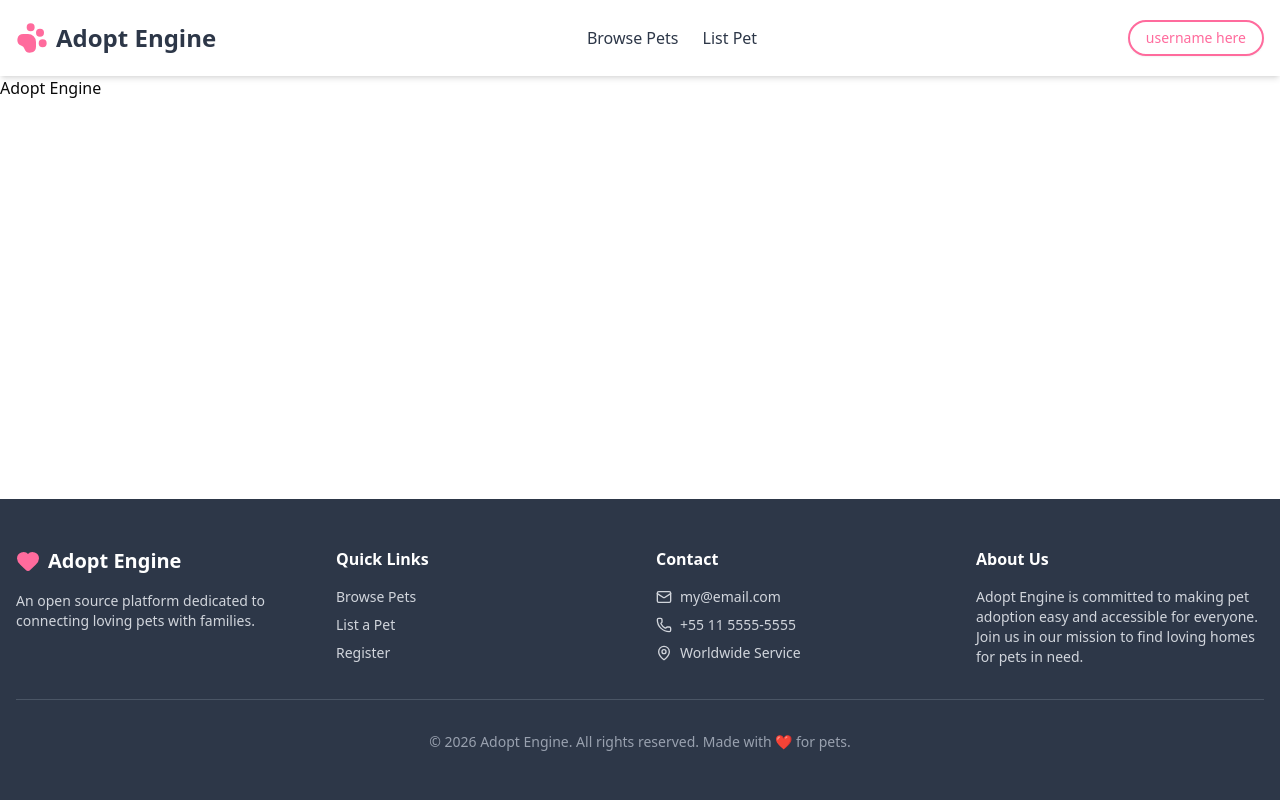
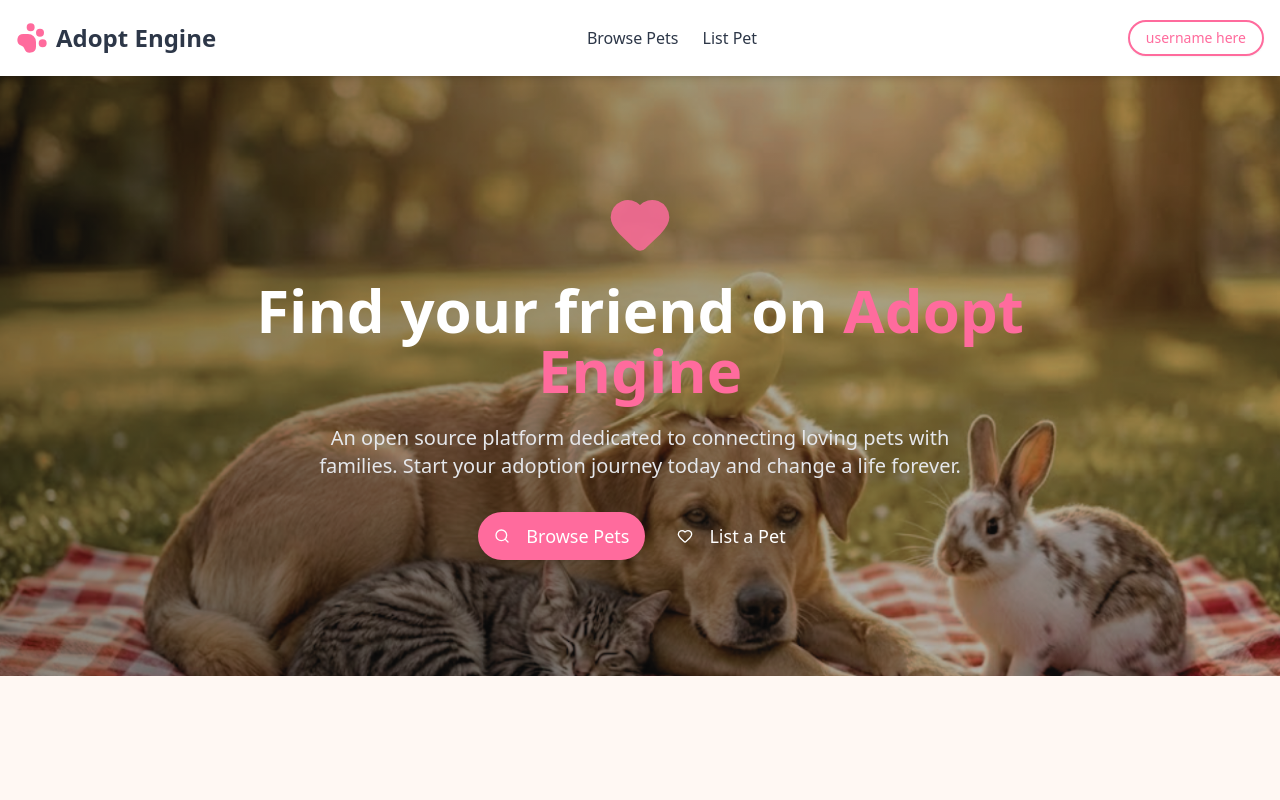
Before and after one commit to cristianpaixao/adopt-engine, a Next.js app: page / in a window 1280 px wide. Shown: the top 800 px of the page. Built offline with nearby package versions, Linux system fonts and the light colour scheme.

Commit message:
feat: make hero component and add to homepage

```diff
--- a/src/app/page.tsx
+++ b/src/app/page.tsx
@@ -1,9 +1,9 @@
+import Hero from '../components/Hero';
+
 export default function Home() {
   return (
-    <div>
-      <main>
-        <h1>Adopt Engine</h1>
-      </main>
+    <div className="min-h-screen bg-[#FFF8F3]">
+      <Hero />
     </div>
   );
 }
--- /dev/null
+++ b/src/components/Hero.tsx
@@ -0,0 +1,48 @@
+import { Heart, Search } from 'lucide-react';
+import { Button } from './ui/button';
+
+export default function Hero() {
+  return (
+    <div className="relative h-150 flex items-center justify-center overflow-hidden">
+      <div
+        className="absolute inset-0 bg-cover bg-center"
+        style={{ backgroundImage: "url('/hero-bg.png')" }}
+      >
+        <div className="absolute inset-0 bg-linear-to-r from-black/40 to-black/20"></div>
+      </div>
+
+      <div className="relative z-10 text-center px-4 max-w-4xl mx-auto">
+        <div className="flex justify-center mb-6">
+          <Heart className="w-16 h-16 text-[#FF6B9D] fill-[#FF6B9D] animate-pulse" />
+        </div>
+
+        <h1 className="text-5xl md:text-6xl font-bold text-white mb-6">
+          Find your friend on{' '}
+          <span className="text-[#FF6B9D]">Adopt Engine</span>
+        </h1>
+
+        <p className="text-xl text-gray-200 mb-8 max-w-2xl mx-auto">
+          An open source platform dedicated to connecting loving pets with
+          families. Start your adoption journey today and change a life forever.
+        </p>
+
+        <div className="flex flex-col sm:flex-row gap-4 justify-center">
+          <Button
+            size="lg"
+            className="rounded-full bg-[#FF6B9D] hover:bg-[#FF5A8D] text-white shadow-lg text-lg px-8 py-6 hover:cursor-pointer"
+          >
+            <Search className="w-5 h-5 mr-2" />
+            Browse Pets
+          </Button>
+          <Button
+            size="lg"
+            className="rounded-full bg-transparent text-white hover:bg-white hover:text-[#FF6B9D] text-lg px-8 py-6 hover:cursor-pointer transition-all"
+          >
+            <Heart className="w-5 h-5 mr-2" />
+            List a Pet
+          </Button>
+        </div>
+      </div>
+    </div>
+  );
+}
```
Also changed, not shown: public/hero-bg.png (added).
